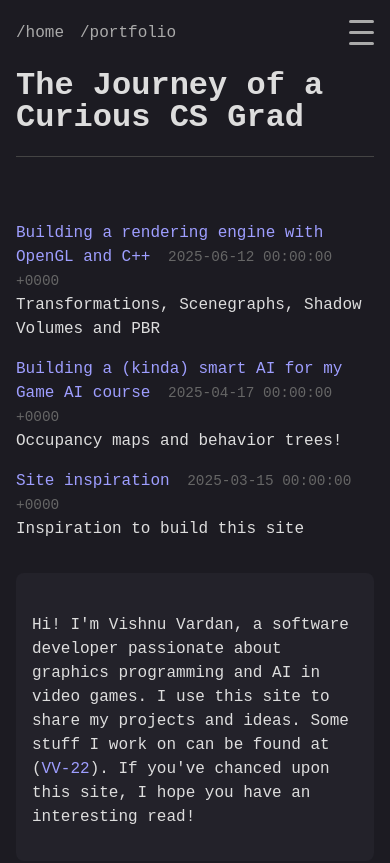
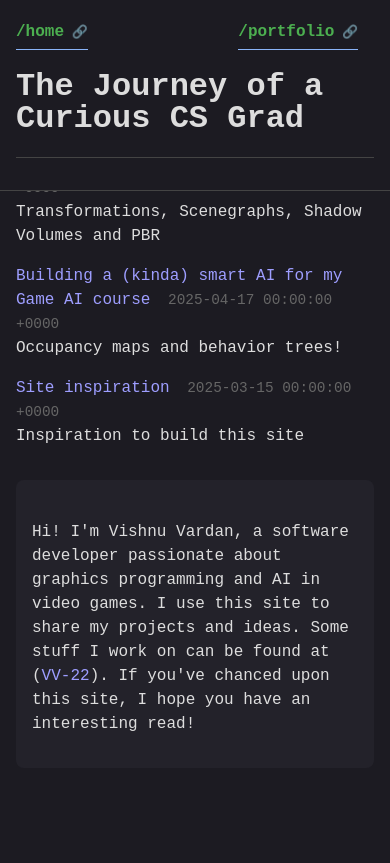
Before and after one commit to VV-22/vv-22.github.io, a Jekyll site: the page built from index.markdown, in a window 390 px wide. Shown: the top 863 px of the page. Built offline with Jekyll 4.4.1, drawn with Linux system fonts in a browser that asks for light colours.

```diff
--- a/_data/projects.yml
+++ b/_data/projects.yml
@@ -17,7 +17,7 @@
   url: /building-smart-ai
   date: 2025-04-17
   description: Intelligent AI system featuring behavior trees, spatial functions, perception systems and pathfinding for game characters with complex decision-making capabilities.
-  image: behavior-tree.png
+  image: game-ai.png
   technologies:
     - C++
     - Unreal Engine
--- a/_layouts/home.html
+++ b/_layouts/home.html
@@ -39,27 +39,39 @@
         .nav {
             display: flex;
             align-items: center;
+            justify-content: space-between;
+        }
+
+        .nav-links {
+            display: flex;
+            align-items: center;
+            justify-content: space-between;
+            width: 100%;
         }
 
         .nav a {
             margin-right: 1rem;
-            color: #aaa;
+            color: #4caf50;
+            text-decoration: none;
+            padding: 0.25rem 0;
+            border-bottom: 1px solid #8ab4f8;
+            font-weight: bold;
+            transition: all 0.2s ease;
         }
 
-        .hamburger {
-            display: none;
-            flex-direction: column;
-            cursor: pointer;
-            margin-left: auto;
+        .nav a::after {
+            content: ' 🔗';
+            font-size: 0.8em;
+            opacity: 0.7;
         }
 
-        .hamburger span {
-            height: 3px;
-            width: 25px;
-            background: #aaa;
-            margin: 4px 0;
-            border-radius: 2px;
-            transition: 0.3s;
+        .nav a:hover {
+            color: #66bb6a;
+            border-bottom-color: #fff;
+        }
+
+        .nav a:hover::after {
+            opacity: 1;
         }
 
         .projects,
@@ -121,6 +133,19 @@
         @media (max-width: 600px) {
             body {
                 padding: 1rem;
+                padding-top: 5rem;
+            }
+
+            .header {
+                position: fixed;
+                top: 0;
+                left: 0;
+                right: 0;
+                background: #1C1B22;
+                z-index: 100;
+                padding: 1rem;
+                border-bottom: 1px solid #444;
+                margin-bottom: 0;
             }
 
             .container {
@@ -143,10 +168,6 @@
                 margin-top: 2rem;
                 border-radius: 8px;
                 font-size: 1rem;
-            }
-
-            .hamburger {
-                display: flex;
             }
         }
 
@@ -200,12 +221,9 @@
 
     <div class="header">
         <div class="nav">
-            <a href="/">/home</a>
-            <a href="/portfolio">/portfolio</a>
-            <div class="hamburger" id="hamburger-menu" aria-label="Show about section" tabindex="0">
-                <span></span>
-                <span></span>
-                <span></span>
+            <div class="nav-links">
+                <a href="/">/home</a>
+                <a href="/portfolio">/portfolio</a>
             </div>
         </div>
         <h1>{{ site.title | default: "The Journey of a Curious CS Grad" }}</h1>
```
Also changed, not shown: other parts of _layouts/home.html (+0 -6 lines), _layouts/portfolio.html (+38 -6 lines), assets/img/game-ai.png (added).
